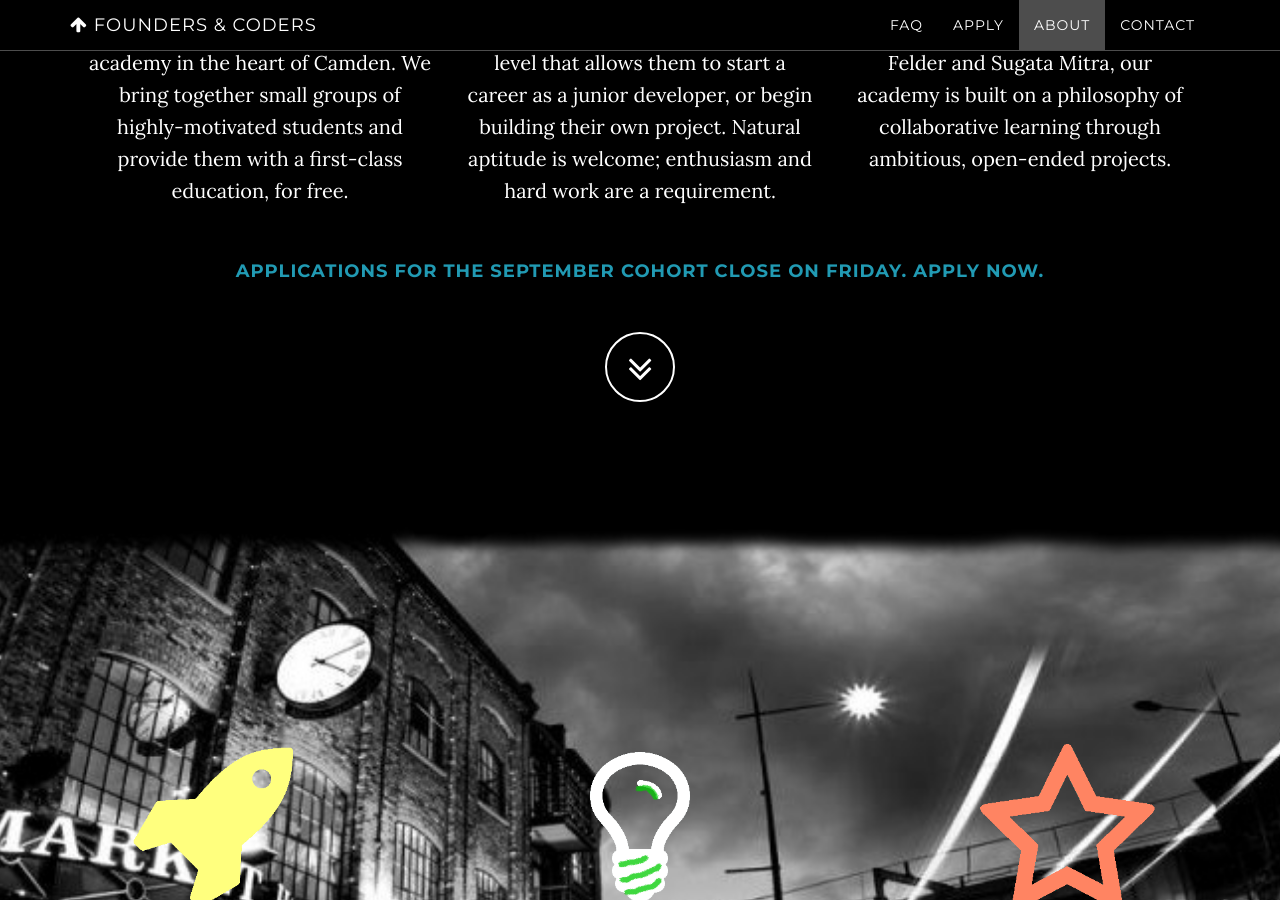
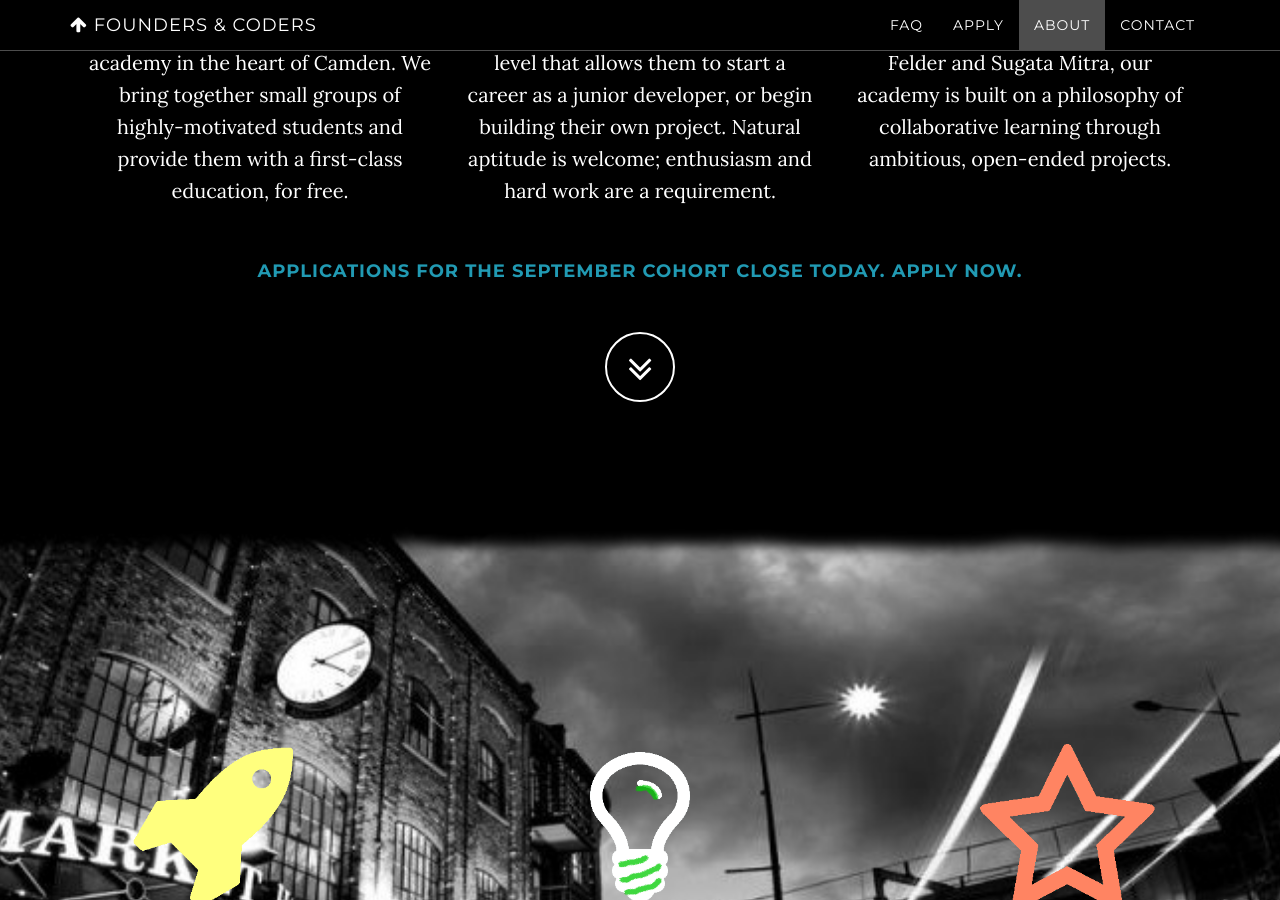
Before and after one commit to selforganising/foundersandcoders, a Jekyll site: the page index.html, which Jekyll copies as it is, in a window 1280 px wide and 900 px high, scrolled down 1130 px. Built offline with Jekyll 4.4.1, drawn with Linux system fonts in a browser that asks for light colours; nearby versions of some CDN libraries.

Commit message:
home page edit

```diff
--- a/index.html
+++ b/index.html
@@ -113,7 +113,7 @@
 
             <div class="row text-center">
 	<div class="small-12 columns">
-         <a href="/interest"> <h4>Applications for the September cohort close on Friday. Apply now.</h4></a>
+         <a href="/interest"> <h4>Applications for the September cohort close today. Apply now.</h4></a>
 	  <p class="space"></p>
 	</div>
 
```
